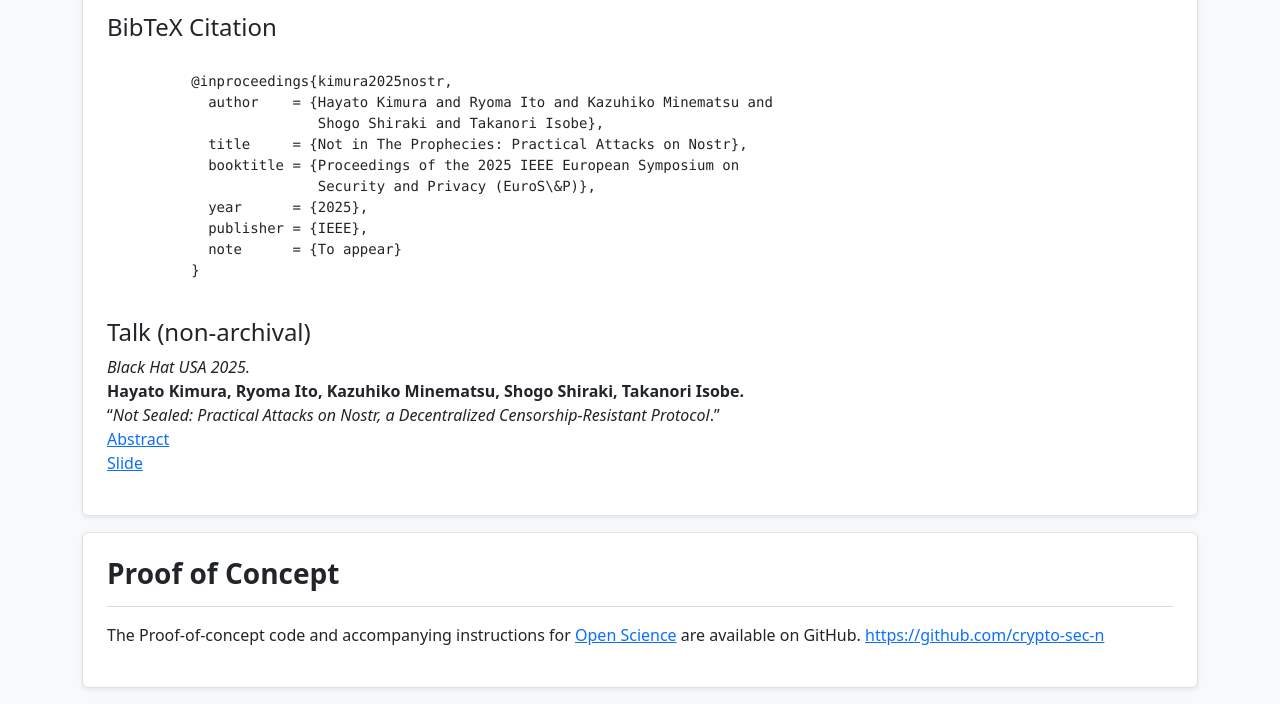
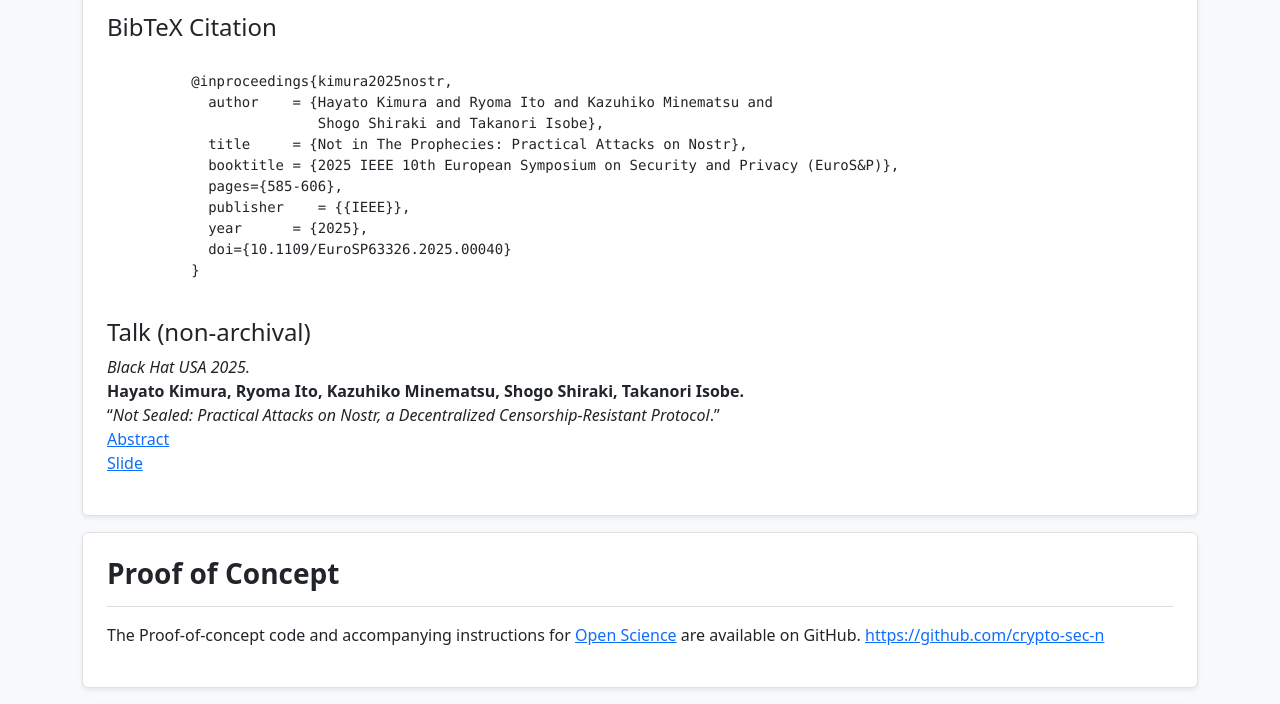
Before and after one commit to crypto-sec-n/crypto-sec-n.github.io, a plain HTML site: page index.html in a window 1280 px wide. Shown: the part 2061-2765 px from the top of the page. Drawn offline with nearby package versions, Linux system fonts and the light colour scheme.

Commit message:
Fix BibTeX citation

```diff
--- a/index.html
+++ b/index.html
@@ -198,11 +198,11 @@
             author    = {Hayato Kimura and Ryoma Ito and Kazuhiko Minematsu and
                          Shogo Shiraki and Takanori Isobe},
             title     = {Not in The Prophecies: Practical Attacks on Nostr},
-            booktitle = {Proceedings of the 2025 IEEE European Symposium on
-                         Security and Privacy (EuroS\&P)},
+            booktitle = {2025 IEEE 10th European Symposium on Security and Privacy (EuroS&P)},
+            pages={585-606},
+            publisher    = {{IEEE}},
             year      = {2025},
-            publisher = {IEEE},
-            note      = {To appear}
+            doi={10.1109/EuroSP63326.2025.00040}
           }
             </code></pre>
 
@@ -360,7 +360,7 @@
     <p style="text-align:center; font-size:0.9em; color:#666;">
       This website is managed by <a href="https://www.crypt-sec.ist.osaka-u.ac.jp/en" target=”_blank” rel="noopener">Cryptography Engineering Laboratory, The University of Osaka</a><br>
       <p>This page was first published on 7 May 2025	<br>
-      Last updated: 13 Aug 2025 (UTC+0)	</p>
+      Last updated: 27 Aug 2025 (UTC+0)	</p>
     </p>
   </div>
 </footer>
```
